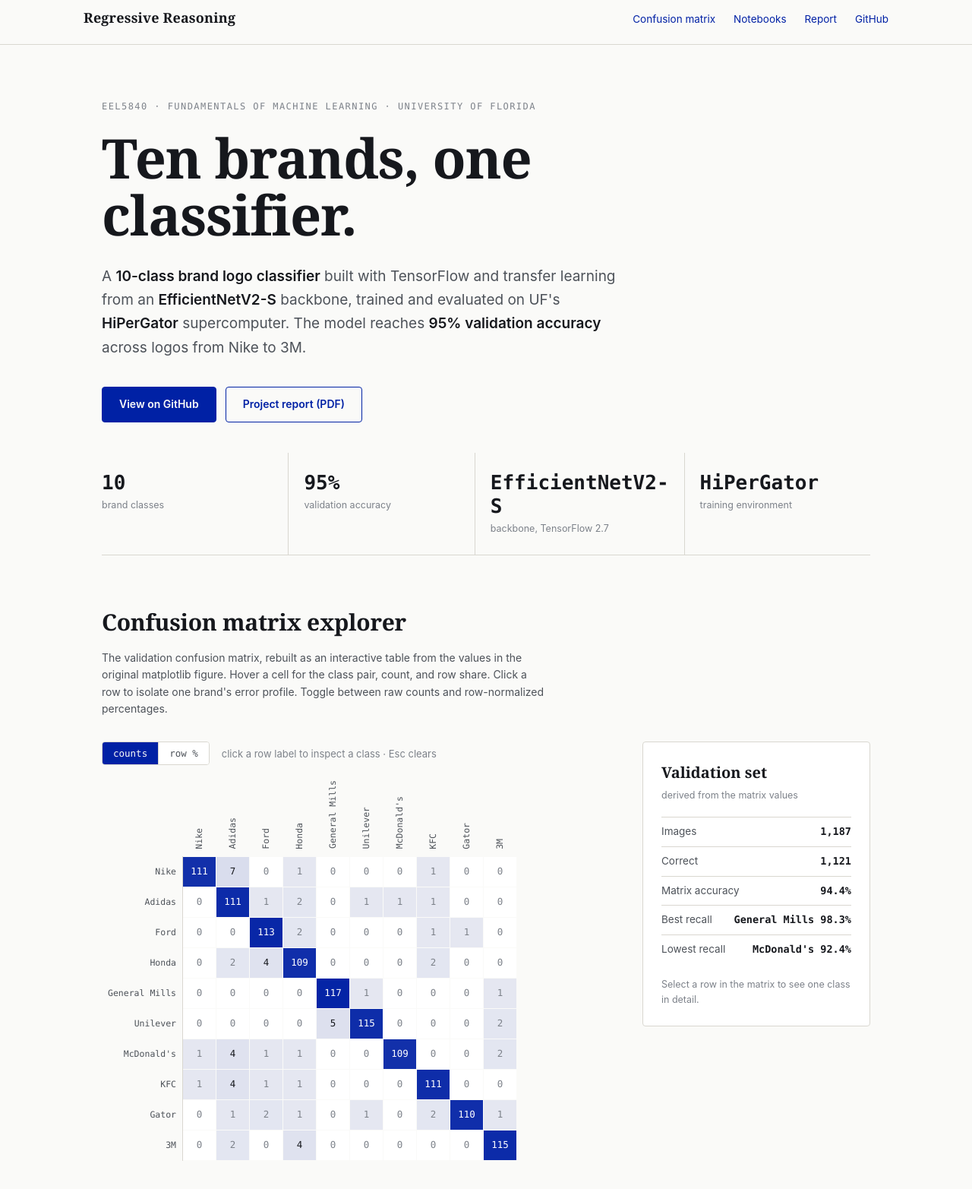
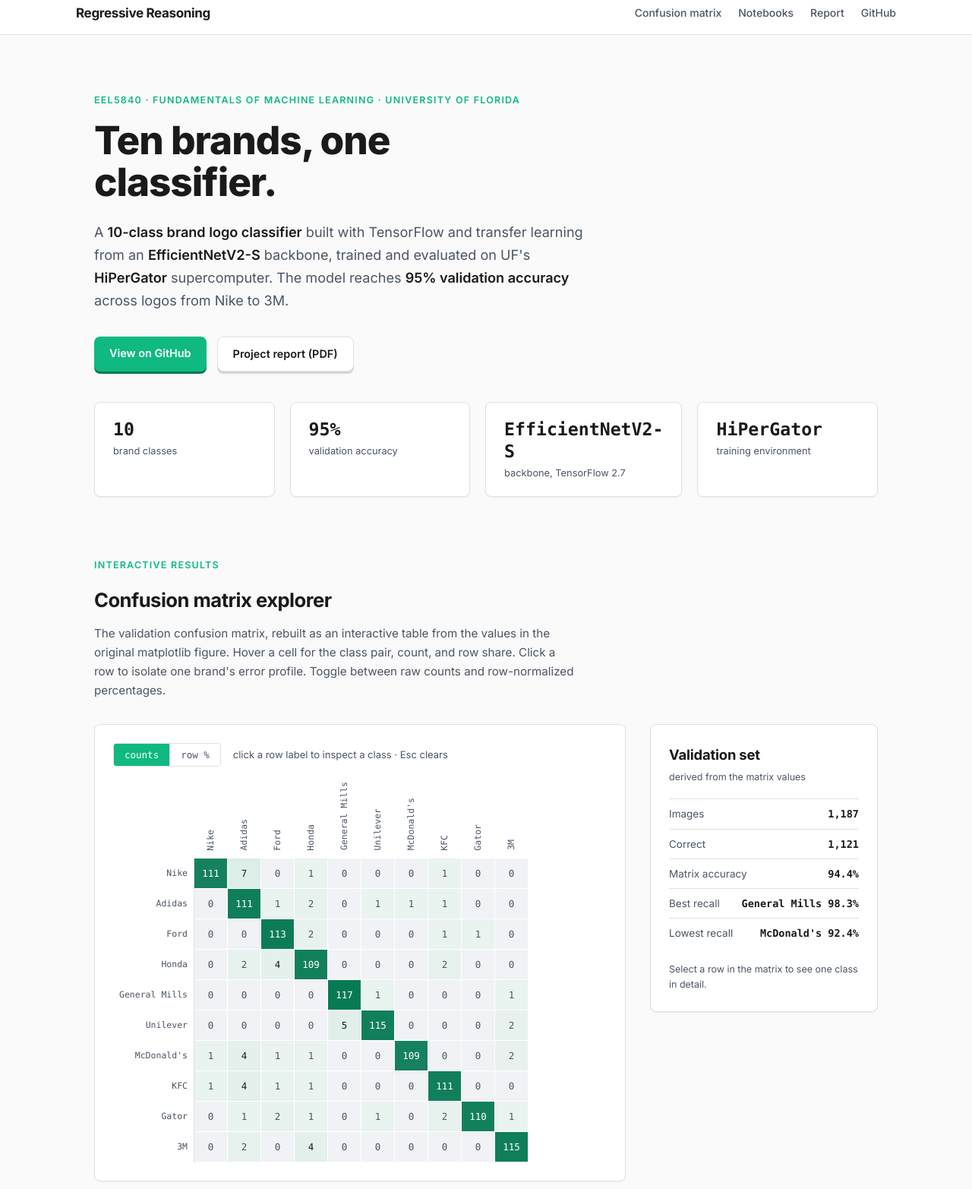
Before and after one commit to matheusmaldaner/RegressiveReasoning, a plain HTML site: page docs/index.html in a window 1280 px wide. Shown: the part 11-1576 px from the top of the page at 76% size. Drawn offline with Linux system fonts and the light colour scheme.

Commit message:
restyle project page to match peptides design language

```diff
--- a/docs/index.html
+++ b/docs/index.html
@@ -5,201 +5,233 @@
   <meta name="viewport" content="width=device-width, initial-scale=1">
   <title>Regressive Reasoning</title>
   <meta name="description" content="Brand logo classification with TensorFlow and EfficientNetV2 on UF's HiPerGator supercomputer.">
+  <link rel="preconnect" href="https://fonts.googleapis.com">
+  <link rel="preconnect" href="https://fonts.gstatic.com" crossorigin>
+  <link href="https://fonts.googleapis.com/css2?family=Inter:wght@400;500;600;700;800&display=swap" rel="stylesheet">
   <style>
-    /* flat design tokens */
+    /* design tokens */
     :root {
-      --bg: #fafaf8;
-      --surface: #ffffff;
-      --ink: #16181d;
-      --ink-soft: #4d5259;
-      --ink-faint: #7d828a;
-      --hairline: #d9d7d0;
-      --accent: #0021a5;
-      --select: #c93a10;
-      --cell-hue: 0, 33, 165;
+      --color-bg: #fafafa;
+      --color-surface: #ffffff;
+      --color-text: #1a1a1a;
+      --color-text-muted: #4b5563;
+      --color-border: #e0e0e0;
+      --color-primary: #10b981;
+      --color-primary-hover: #059666;
+      --color-primary-depth: #047852;
+      --color-bg-alt: #f0f2f5;
+      --color-warning: #f97316;
+      --color-danger: #ef4444;
+      --shadow-sm: 0 1px 2px rgba(0,0,0,0.05);
+      --shadow-md: 0 4px 6px rgba(0,0,0,0.07);
+      --radius: 8px;
+      --radius-sm: 4px;
+      --transition: 150ms ease;
+      --btn-depth-neutral: #d1d5db;
+      --cell-hue: 4, 120, 82;
       --cell-ink-strong: #ffffff;
-      --serif: "Charter", "Iowan Old Style", Georgia, "Times New Roman", serif;
-      --sans: -apple-system, BlinkMacSystemFont, "Segoe UI", "Helvetica Neue", Arial, sans-serif;
-      --mono: ui-monospace, "SF Mono", "Cascadia Mono", Menlo, Consolas, monospace;
+      --font-sans: 'Inter', -apple-system, BlinkMacSystemFont, 'Segoe UI', Roboto, sans-serif;
+      --font-mono: 'SF Mono', 'Fira Code', Consolas, monospace;
     }
 
     @media (prefers-color-scheme: dark) {
       :root {
-        --bg: #111318;
-        --surface: #171a20;
-        --ink: #e9e7e2;
-        --ink-soft: #a8acb3;
-        --ink-faint: #767b84;
-        --hairline: #2b2f37;
-        --accent: #8fa7ff;
-        --select: #ff7a4d;
-        --cell-hue: 143, 167, 255;
-        --cell-ink-strong: #0c0e14;
+        --color-bg: #111114;
+        --color-surface: #1c1c20;
+        --color-text: #e8e8ec;
+        --color-text-muted: #b4b4b8;
+        --color-border: #333338;
+        --color-primary: #10b981;
+        --color-primary-hover: #34d39e;
+        --color-bg-alt: #18181c;
+        --shadow-sm: 0 1px 3px rgba(0,0,0,0.4);
+        --shadow-md: 0 4px 8px rgba(0,0,0,0.5);
+        --btn-depth-neutral: #000000;
+        --cell-hue: 52, 211, 158;
+        --cell-ink-strong: #0c0e12;
       }
     }
 
     *, *::before, *::after { box-sizing: border-box; margin: 0; padding: 0; }
 
-    html { font-size: 16px; }
+    html { font-size: 16px; scroll-behavior: smooth; }
 
     body {
-      font-family: var(--sans);
-      background: var(--bg);
-      color: var(--ink);
-      line-height: 1.6;
+      font-family: var(--font-sans);
+      background: var(--color-bg);
+      color: var(--color-text);
+      line-height: 1.65;
       -webkit-font-smoothing: antialiased;
     }
 
-    a { color: var(--accent); text-decoration: none; }
-    a:hover { text-decoration: underline; text-underline-offset: 3px; }
-    a:focus-visible, button:focus-visible, td:focus-visible {
-      outline: 2px solid var(--accent);
+    a { color: var(--color-primary); text-decoration: none; }
+    a:hover { color: var(--color-primary-hover); text-decoration: underline; text-underline-offset: 3px; }
+    a:focus-visible, button:focus-visible, td:focus-visible, th:focus-visible {
+      outline: 2px solid var(--color-primary);
       outline-offset: 2px;
     }
 
     .wrap {
-      max-width: 1060px;
+      max-width: 1080px;
       margin: 0 auto;
       padding: 0 24px;
     }
 
-    /* masthead */
+    /* sticky header */
     header {
-      border-bottom: 1px solid var(--hairline);
+      position: sticky;
+      top: 0;
+      z-index: 20;
+      background: var(--color-surface);
+      border-bottom: 1px solid var(--color-border);
     }
 
     .masthead {
       display: flex;
       justify-content: space-between;
-      align-items: baseline;
-      padding: 20px 0;
+      align-items: center;
+      padding: 14px 0;
       gap: 16px;
       flex-wrap: wrap;
     }
 
     .masthead .wordmark {
-      font-family: var(--serif);
-      font-size: 18px;
+      font-size: 17px;
       font-weight: 700;
-      letter-spacing: 0.01em;
-      color: var(--ink);
+      letter-spacing: -0.02em;
+      color: var(--color-text);
     }
 
     .masthead nav {
       display: flex;
-      gap: 24px;
-      font-size: 13.5px;
+      gap: 22px;
+      font-size: 14px;
+      font-weight: 500;
     }
+
+    .masthead nav a { color: var(--color-text-muted); }
+    .masthead nav a:hover { color: var(--color-text); text-decoration: none; }
 
     /* hero */
     .hero {
-      padding: 72px 0 56px;
-      border-bottom: 1px solid var(--hairline);
+      padding: 76px 0 56px;
     }
 
-    .hero .eyebrow {
-      font-family: var(--mono);
-      font-size: 12px;
-      letter-spacing: 0.12em;
+    .section-label {
+      font-size: 0.78rem;
+      font-weight: 600;
+      letter-spacing: 0.1em;
       text-transform: uppercase;
-      color: var(--ink-faint);
-      margin-bottom: 20px;
+      color: var(--color-primary);
+      margin-bottom: 14px;
     }
 
     .hero h1 {
-      font-family: var(--serif);
-      font-size: clamp(40px, 7vw, 72px);
-      font-weight: 700;
-      line-height: 1.04;
-      letter-spacing: -0.015em;
-      max-width: 15ch;
-      margin-bottom: 28px;
+      font-size: clamp(2.2rem, 5.5vw, 3.2rem);
+      font-weight: 800;
+      line-height: 1.08;
+      letter-spacing: -0.02em;
+      max-width: 18ch;
+      margin-bottom: 24px;
     }
 
     .hero .lede {
-      font-size: 19px;
+      font-size: 1.13rem;
       line-height: 1.65;
-      color: var(--ink-soft);
+      color: var(--color-text-muted);
       max-width: 58ch;
-      margin-bottom: 36px;
+      margin-bottom: 32px;
     }
 
-    .hero .lede strong { color: var(--ink); font-weight: 600; }
+    .hero .lede strong { color: var(--color-text); font-weight: 600; }
 
-    .hero-actions { display: flex; gap: 12px; flex-wrap: wrap; }
+    .hero-actions { display: flex; gap: 14px; flex-wrap: wrap; }
 
+    /* depth buttons */
     .btn {
       display: inline-block;
-      padding: 11px 22px;
-      font-size: 14px;
+      padding: 0.65rem 1.25rem;
+      font-size: 0.9rem;
       font-weight: 600;
-      border-radius: 4px;
-      border: 1px solid var(--accent);
-      transition: background-color 0.15s ease, color 0.15s ease;
+      font-family: var(--font-sans);
+      border-radius: var(--radius);
+      border: none;
+      cursor: pointer;
+      transition: transform 0.08s ease, box-shadow 0.08s ease, background-color var(--transition);
     }
 
-    .btn-solid { background: var(--accent); color: var(--bg); }
-    .btn-solid:hover { text-decoration: none; opacity: 0.9; }
-    .btn-line { background: transparent; color: var(--accent); }
-    .btn-line:hover { text-decoration: none; background: var(--surface); }
+    .btn-solid {
+      background: var(--color-primary);
+      color: #ffffff;
+      box-shadow: 0 3px 0 0 var(--color-primary-depth);
+    }
+
+    .btn-solid:hover { background: var(--color-primary-hover); color: #ffffff; text-decoration: none; }
+    .btn-solid:active { transform: translateY(2px); box-shadow: 0 1px 0 0 var(--color-primary-depth); }
+
+    .btn-line {
+      background: var(--color-surface);
+      color: var(--color-text);
+      border: 1px solid var(--color-border);
+      box-shadow: 0 3px 0 0 var(--btn-depth-neutral);
+    }
+
+    .btn-line:hover { color: var(--color-text); text-decoration: none; border-color: var(--color-primary); }
+    .btn-line:active { transform: translateY(2px); box-shadow: 0 1px 0 0 var(--btn-depth-neutral); }
 
     /* fact strip */
     .facts {
       display: grid;
       grid-template-columns: repeat(4, 1fr);
-      border-bottom: 1px solid var(--hairline);
+      gap: 20px;
+      padding-bottom: 8px;
     }
 
     .fact {
-      padding: 24px 20px 24px 0;
+      background: var(--color-surface);
+      border: 1px solid var(--color-border);
+      border-radius: var(--radius);
+      box-shadow: var(--shadow-sm);
+      padding: 1.25rem 1.5rem;
+      transition: box-shadow var(--transition), transform var(--transition);
     }
 
-    .fact + .fact { border-left: 1px solid var(--hairline); padding-left: 20px; }
+    .fact:hover { box-shadow: var(--shadow-md); transform: translateY(-2px); }
 
     .fact .num {
-      font-family: var(--mono);
-      font-size: 26px;
+      font-family: var(--font-mono);
+      font-size: 1.45rem;
       font-weight: 600;
-      color: var(--ink);
+      color: var(--color-text);
       display: block;
-      line-height: 1.2;
+      line-height: 1.25;
     }
 
     .fact .lbl {
-      font-size: 12.5px;
-      color: var(--ink-faint);
+      font-size: 0.8rem;
+      color: var(--color-text-muted);
       margin-top: 4px;
       display: block;
     }
 
     @media (max-width: 720px) {
       .facts { grid-template-columns: 1fr 1fr; }
-      .fact:nth-child(3) { border-left: none; padding-left: 0; border-top: 1px solid var(--hairline); }
-      .fact:nth-child(4) { border-top: 1px solid var(--hairline); }
     }
 
     /* sections */
-    section { padding: 64px 0; border-bottom: 1px solid var(--hairline); }
-
-    .section-head {
-      display: flex;
-      align-items: baseline;
-      justify-content: space-between;
-      gap: 16px;
-      flex-wrap: wrap;
-      margin-bottom: 12px;
-    }
+    section { padding: 4.5rem 0 0; }
+    main { padding-bottom: 5rem; }
 
     h2 {
-      font-family: var(--serif);
-      font-size: 30px;
+      font-size: 1.6rem;
       font-weight: 700;
-      letter-spacing: -0.01em;
+      letter-spacing: -0.02em;
+      margin-bottom: 10px;
     }
 
     .section-note {
-      font-size: 14px;
-      color: var(--ink-soft);
+      font-size: 0.95rem;
+      color: var(--color-text-muted);
       max-width: 66ch;
       margin-bottom: 32px;
     }
@@ -208,12 +240,20 @@
     .explorer {
       display: grid;
       grid-template-columns: minmax(0, 1fr) 300px;
-      gap: 40px;
+      gap: 32px;
       align-items: start;
     }
 
     @media (max-width: 900px) {
       .explorer { grid-template-columns: 1fr; }
+    }
+
+    .cm-card {
+      background: var(--color-surface);
+      border: 1px solid var(--color-border);
+      border-radius: var(--radius);
+      box-shadow: var(--shadow-sm);
+      padding: 1.5rem;
     }
 
     .cm-controls {
@@ -226,54 +266,54 @@
 
     .toggle {
       display: inline-flex;
-      border: 1px solid var(--hairline);
-      border-radius: 4px;
+      border: 1px solid var(--color-border);
+      border-radius: var(--radius-sm);
       overflow: hidden;
     }
 
     .toggle button {
-      font-family: var(--mono);
+      font-family: var(--font-mono);
       font-size: 12.5px;
       padding: 7px 14px;
-      background: var(--surface);
-      color: var(--ink-soft);
+      background: var(--color-surface);
+      color: var(--color-text-muted);
       border: none;
       cursor: pointer;
-      transition: background-color 0.15s ease, color 0.15s ease;
+      transition: background-color var(--transition), color var(--transition);
     }
 
-    .toggle button + button { border-left: 1px solid var(--hairline); }
+    .toggle button + button { border-left: 1px solid var(--color-border); }
 
     .toggle button[aria-pressed="true"] {
-      background: var(--accent);
-      color: var(--bg);
+      background: var(--color-primary);
+      color: #ffffff;
     }
 
     .cm-hint {
       font-size: 13px;
-      color: var(--ink-faint);
+      color: var(--color-text-muted);
     }
 
     .cm-scroll { overflow-x: auto; }
 
     table.cm {
       border-collapse: collapse;
-      font-family: var(--mono);
+      font-family: var(--font-mono);
       font-size: 12.5px;
     }
 
     .cm caption {
       caption-side: bottom;
       text-align: left;
-      font-family: var(--sans);
+      font-family: var(--font-sans);
       font-size: 12.5px;
-      color: var(--ink-faint);
+      color: var(--color-text-muted);
       padding-top: 14px;
     }
 
     .cm th {
       font-weight: 500;
-      color: var(--ink-soft);
+      color: var(--color-text-muted);
       padding: 6px 8px;
       text-align: right;
       white-space: nowrap;
@@ -296,71 +336,73 @@
 
     .cm tbody th {
       cursor: pointer;
-      border-right: 1px solid var(--hairline);
+      border-right: 1px solid var(--color-border);
       font-size: 11.5px;
       user-select: none;
     }
 
-    .cm tbody th:hover { color: var(--accent); }
+    .cm tbody th:hover { color: var(--color-primary); }
 
     .cm td {
       width: 44px;
       height: 40px;
       min-width: 44px;
       text-align: center;
-      border: 1px solid var(--bg);
-      background: var(--surface);
-      color: var(--ink-faint);
+      border: 1px solid var(--color-surface);
+      background: var(--color-bg-alt);
+      color: var(--color-text-muted);
       cursor: pointer;
       transition: outline-color 0.1s ease;
     }
 
     .cm td.dark-cell { color: var(--cell-ink-strong); }
-    .cm td.mid-cell { color: var(--ink); }
+    .cm td.mid-cell { color: var(--color-text); }
 
-    .cm td:hover { outline: 2px solid var(--ink); outline-offset: -2px; }
+    .cm td:hover { outline: 2px solid var(--color-text); outline-offset: -2px; }
 
-    .cm tr.sel th { color: var(--select); font-weight: 700; }
-    .cm tr.sel td { outline: 1px solid var(--select); outline-offset: -1px; }
+    .cm tr.sel th { color: var(--color-warning); font-weight: 700; }
+    .cm tr.sel td { outline: 1px solid var(--color-warning); outline-offset: -1px; }
     .cm tr.dim td { opacity: 0.25; }
     .cm tr.dim th { opacity: 0.4; }
 
     /* tooltip */
     #cm-tip {
       position: fixed;
-      z-index: 10;
+      z-index: 30;
       pointer-events: none;
-      background: var(--ink);
-      color: var(--bg);
+      background: var(--color-text);
+      color: var(--color-bg);
       font-size: 12.5px;
       line-height: 1.5;
       padding: 8px 12px;
-      border-radius: 4px;
+      border-radius: var(--radius-sm);
+      box-shadow: var(--shadow-md);
       max-width: 260px;
       display: none;
     }
 
     #cm-tip .tip-pair { font-weight: 600; }
-    #cm-tip .tip-num { font-family: var(--mono); }
+    #cm-tip .tip-num { font-family: var(--font-mono); }
 
     /* side panel */
     .cm-panel {
-      border: 1px solid var(--hairline);
-      border-radius: 4px;
-      background: var(--surface);
-      padding: 24px;
+      border: 1px solid var(--color-border);
+      border-radius: var(--radius);
+      background: var(--color-surface);
+      box-shadow: var(--shadow-sm);
+      padding: 1.5rem;
     }
 
     .cm-panel h3 {
-      font-family: var(--serif);
-      font-size: 20px;
+      font-size: 1.15rem;
       font-weight: 700;
+      letter-spacing: -0.01em;
       margin-bottom: 4px;
     }
 
     .cm-panel .panel-sub {
       font-size: 12.5px;
-      color: var(--ink-faint);
+      color: var(--color-text-muted);
       margin-bottom: 18px;
     }
 
@@ -369,24 +411,24 @@
       justify-content: space-between;
       align-items: baseline;
       padding: 8px 0;
-      border-top: 1px solid var(--hairline);
+      border-top: 1px solid var(--color-border);
       font-size: 13.5px;
     }
 
-    .stat-row .k { color: var(--ink-soft); }
-    .stat-row .v { font-family: var(--mono); font-weight: 600; }
+    .stat-row .k { color: var(--color-text-muted); }
+    .stat-row .v { font-family: var(--font-mono); font-weight: 600; }
 
     .bar-track {
       height: 6px;
-      background: var(--bg);
-      border: 1px solid var(--hairline);
+      background: var(--color-bg-alt);
+      border: 1px solid var(--color-border);
       border-radius: 2px;
       margin: 6px 0 2px;
     }
 
     .bar-fill {
       height: 100%;
-      background: var(--accent);
+      background: var(--color-primary);
     }
 
     .conf-list { margin-top: 4px; }
@@ -396,11 +438,11 @@
       justify-content: space-between;
       font-size: 13px;
       padding: 6px 0;
-      border-top: 1px solid var(--hairline);
+      border-top: 1px solid var(--color-border);
     }
 
-    .conf-item .c-name { color: var(--ink-soft); }
-    .conf-item .c-count { font-family: var(--mono); color: var(--ink); }
+    .conf-item .c-name { color: var(--color-text-muted); }
+    .conf-item .c-count { font-family: var(--font-mono); color: var(--color-text); }
 
     .panel-clear {
       margin-top: 18px;
@@ -408,36 +450,40 @@
       padding: 8px;
       font-size: 13px;
       font-weight: 600;
-      font-family: var(--sans);
-      background: transparent;
-      color: var(--accent);
-      border: 1px solid var(--hairline);
-      border-radius: 4px;
+      font-family: var(--font-sans);
+      background: var(--color-surface);
+      color: var(--color-primary);
+      border: 1px solid var(--color-border);
+      border-radius: var(--radius);
       cursor: pointer;
+      transition: border-color var(--transition);
     }
 
-    .panel-clear:hover { border-color: var(--accent); }
+    .panel-clear:hover { border-color: var(--color-primary); }
 
     /* class legend */
     .class-legend {
-      margin-top: 40px;
+      margin-top: 32px;
       display: grid;
       grid-template-columns: repeat(auto-fill, minmax(150px, 1fr));
-      border-top: 1px solid var(--hairline);
-      border-left: 1px solid var(--hairline);
+      gap: 10px;
     }
 
     .class-cell {
-      border-right: 1px solid var(--hairline);
-      border-bottom: 1px solid var(--hairline);
-      padding: 12px 14px;
+      background: var(--color-surface);
+      border: 1px solid var(--color-border);
+      border-radius: var(--radius-sm);
+      padding: 10px 14px;
       font-size: 13px;
+      font-weight: 500;
     }
 
     .class-cell .ci {
-      font-family: var(--mono);
-      font-size: 11.5px;
-      color: var(--ink-faint);
+      font-size: 0.68rem;
+      font-weight: 600;
+      letter-spacing: 0.08em;
+      text-transform: uppercase;
+      color: var(--color-primary);
       display: block;
     }
 
@@ -452,58 +498,70 @@
 
     .nb-card {
       display: block;
-      border: 1px solid var(--hairline);
-      border-radius: 4px;
-      background: var(--surface);
-      padding: 28px;
-      color: var(--ink);
-      transition: border-color 0.15s ease;
+      border: 1px solid var(--color-border);
+      border-radius: var(--radius);
+      background: var(--color-surface);
+      box-shadow: var(--shadow-sm);
+      padding: 1.5rem;
+      color: var(--color-text);
+      transition: box-shadow var(--transition), transform var(--transition);
     }
 
-    .nb-card:hover { border-color: var(--accent); text-decoration: none; }
+    .nb-card:hover {
+      box-shadow: var(--shadow-md);
+      transform: translateY(-2px);
+      color: var(--color-text);
+      text-decoration: none;
+    }
 
     .nb-card .nb-kicker {
-      font-family: var(--mono);
-      font-size: 11.5px;
-      letter-spacing: 0.1em;
+      display: inline-block;
+      font-size: 0.72rem;
+      font-weight: 600;
+      letter-spacing: 0.08em;
       text-transform: uppercase;
-      color: var(--accent);
-      display: block;
-      margin-bottom: 10px;
+      color: var(--color-primary);
+      background: rgba(16, 185, 129, 0.12);
+      border-radius: var(--radius-sm);
+      padding: 3px 8px;
+      margin-bottom: 12px;
     }
 
     .nb-card h3 {
-      font-family: var(--serif);
-      font-size: 22px;
+      font-size: 1.25rem;
       font-weight: 700;
+      letter-spacing: -0.01em;
       margin-bottom: 8px;
     }
 
-    .nb-card p { font-size: 14px; color: var(--ink-soft); margin-bottom: 16px; }
+    .nb-card p { font-size: 0.9rem; color: var(--color-text-muted); margin-bottom: 16px; }
 
-    .nb-card .nb-cta { font-size: 13.5px; font-weight: 600; color: var(--accent); }
+    .nb-card .nb-cta { font-size: 13.5px; font-weight: 600; color: var(--color-primary); }
 
     /* figure */
-    .fig-block { margin-top: 40px; }
+    .fig-block { margin-top: 32px; }
 
     .fig-block details summary {
       cursor: pointer;
       font-size: 13.5px;
-      color: var(--ink-soft);
+      color: var(--color-text-muted);
     }
 
     .fig-block img {
       margin-top: 16px;
       max-width: 100%;
       width: 520px;
-      border: 1px solid var(--hairline);
-      border-radius: 4px;
+      border: 1px solid var(--color-border);
+      border-radius: var(--radius);
       background: #ffffff;
       display: block;
     }
 
     /* footer */
-    footer { padding: 40px 0 56px; }
+    footer {
+      border-top: 1px solid var(--color-border);
+      padding: 32px 0 48px;
+    }
 
     .foot-inner {
       display: flex;
@@ -511,14 +569,15 @@
       gap: 24px;
       flex-wrap: wrap;
       font-size: 13.5px;
-      color: var(--ink-soft);
+      color: var(--color-text-muted);
     }
 
     .foot-inner .team { line-height: 1.9; }
-    .foot-inner .team strong { color: var(--ink); font-weight: 600; }
+    .foot-inner .team strong { color: var(--color-text); font-weight: 600; }
 
     @media (prefers-reduced-motion: reduce) {
       *, *::before, *::after { transition: none !important; }
+      html { scroll-behavior: auto; }
     }
   </style>
 </head>
@@ -537,8 +596,8 @@
 
   <main>
     <div class="wrap">
-      <section class="hero" style="border-bottom:none; padding-bottom:40px;">
-        <p class="eyebrow">EEL5840 &middot; Fundamentals of Machine Learning &middot; University of Florida</p>
+      <section class="hero" style="padding-bottom:40px;">
+        <p class="section-label">EEL5840 &middot; Fundamentals of Machine Learning &middot; University of Florida</p>
         <h1>Ten brands, one classifier.</h1>
         <p class="lede">
           A <strong>10-class brand logo classifier</strong> built with TensorFlow and transfer learning from an
@@ -560,9 +619,8 @@
       </div>
 
       <section id="explorer">
-        <div class="section-head">
-          <h2>Confusion matrix explorer</h2>
-        </div>
+        <p class="section-label">Interactive results</p>
+        <h2>Confusion matrix explorer</h2>
         <p class="section-note">
           The validation confusion matrix, rebuilt as an interactive table from the values in the original
           matplotlib figure. Hover a cell for the class pair, count, and row share. Click a row to isolate
@@ -570,7 +628,7 @@
         </p>
 
         <div class="explorer">
-          <div>
+          <div class="cm-card">
             <div class="cm-controls">
               <div class="toggle" role="group" aria-label="Value display mode">
                 <button id="mode-count" aria-pressed="true">counts</button>
@@ -599,9 +657,8 @@
       </section>
 
       <section id="notebooks">
-        <div class="section-head">
-          <h2>Notebooks</h2>
-        </div>
+        <p class="section-label">Reproducibility</p>
+        <h2>Notebooks</h2>
         <p class="section-note">
           Both pipelines are published as rendered notebooks, exactly as they ran on HiPerGator's
           TensorFlow&nbsp;2.7.0 kernel.
@@ -705,7 +762,7 @@
         cells.forEach(function (td) {
           var i = +td.dataset.i, j = +td.dataset.j;
           var frac = rowTotals[i] ? M[i][j] / rowTotals[i] : 0;
-          // flat solid fill per cell, alpha scaled by row share
+          // flat solid green fill per cell, alpha scaled by row share
           var alpha = frac === 0 ? 0 : 0.08 + 0.92 * frac;
           var hue = getComputedStyle(document.documentElement).getPropertyValue("--cell-hue").trim();
           td.style.backgroundColor = frac === 0 ? "" : "rgba(" + hue + ", " + alpha.toFixed(3) + ")";
```
